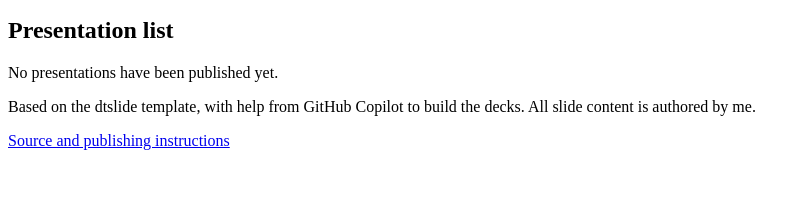
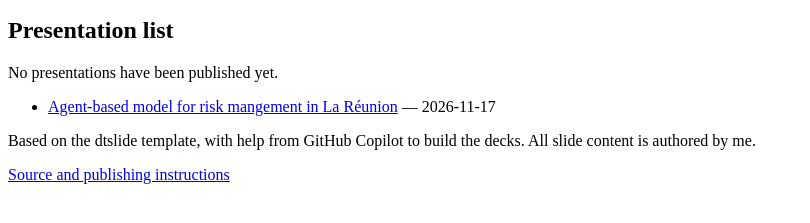
Before and after one commit to chapuisk/Presentations, a plain HTML site: page site/index.html in a window 1280 px wide. Shown: the part 101-324 px from the top of the page, without its empty margins (0-810 px from the left). Drawn offline with Linux system fonts and the light colour scheme.

Commit message:
Add presentation link for Agent-based model

```diff
--- a/site/index.html
+++ b/site/index.html
@@ -13,6 +13,7 @@
       <p>No presentations have been published yet.</p>
       <ul>
         <!-- Add each deck here: <li><a href="./my-talk/">My talk</a> — YYYY-MM-DD</li> -->
+        <li><a href="./SEASOI_171126/">Agent-based model for risk mangement in La Réunion</a> — 2026-11-17</li>
       </ul>
       <p>
         Based on the dtslide template, with help from GitHub Copilot to build the
```
